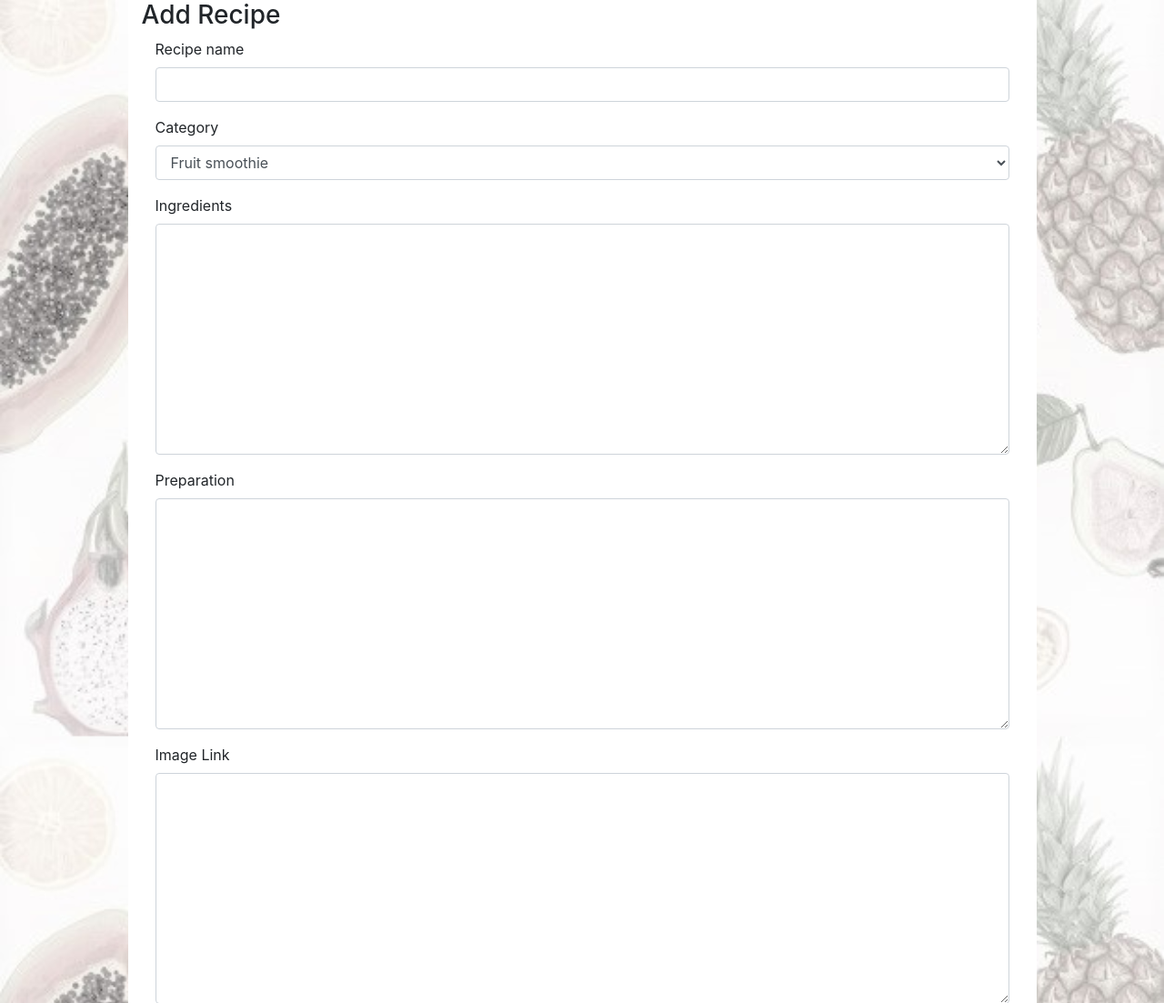
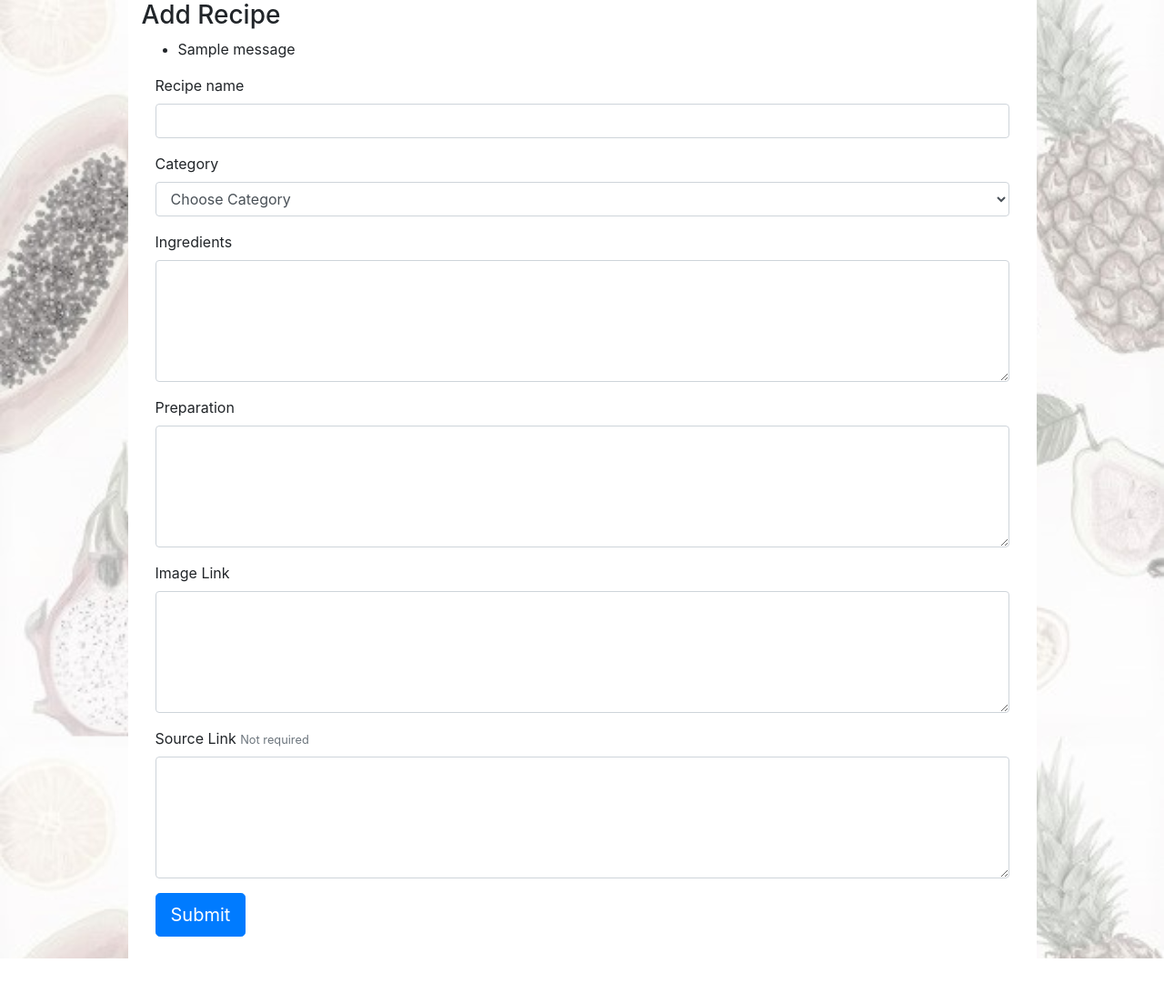
Before and after one commit to AnnaDK/Cook-Book, a Flask app: page /add_recipes in a window 1280 px wide. Shown: the part 86-1189 px from the top of the page at 91% size. After the commit the page ends 1140 px from the top, so only its background shows below. Run offline with Flask 2, Linux system fonts and the light colour scheme; one stand-in notice (Sample message) is shown; a database or web service that is not in the repository returns one stand-in record (values such as "Sample title"); some libraries are stand-ins or nearby versions.

Commit message:
imported flash for displaying messages.added an 'if' statement in app.route'insert_recipe' added a get_flashed_messages() im add_recipe.html to show 'Thank yoy! message after user insert a recipe'

```diff
--- a/app.py
+++ b/app.py
@@ -1,13 +1,15 @@
 import os
-from flask import Flask, render_template, redirect, request, url_for
+from flask import Flask, render_template, redirect, request, flash, url_for
 from flask_pymongo import PyMongo
 from bson.objectid import ObjectId
 
 
 app = Flask(__name__)
+app.secret_key = 'key_secret'
+
 
 app.config["MONGO_DBNAME"] = 'cookbook'
-app.config["MONGO_URI"] = 'mongodb+srv://root:r00tUser@myfirstcluster-u1lvc.mongodb.net/cookbook?retryWrites=true&w=majorit'
+app.config["MONGO_URI"] = 'mongodb+srv://root:r00tUser@myfirstcluster-u1lvc.mongodb.net/cookbook?retryWrites=true&w=majority'
 
 mongo = PyMongo(app)
 
@@ -30,18 +32,26 @@ def add_recipes():
 
 @app.route('/insert_recipe', methods=['POST'])
 def insert_recipe():
-    recipes = mongo.db.recipes
-    recipes.insert_one(request.form.to_dict())
-    return redirect(url_for('get_recipes'))
+    """Creating a recipe and adding it into recipe collection"""
+
+    if request.method == "POST":
+        recipes = mongo.db.recipes
+        recipes.insert_one(request.form.to_dict())
+
+        flash("Thank you for adding a recipe!")
+
+        return render_template("add_recipe.html", categories=mongo.db.categories.find())
 
 
 @app.route('/edit_recipe')
 def edit_recipe():
+    """Allow users to edit recipes"""
     return render_template("edit_recipe.html", categories=mongo.db.categories.find())
 
 
 @app.route('/delete_recipe')
 def delete_recipe():
+    """Allow users to delete recipes"""
     return render_template("delete_recipe.html", categories=mongo.db.categories.find())
 
 
--- a/templates/add_recipe.html
+++ b/templates/add_recipe.html
@@ -3,43 +3,53 @@
 <h3>Add Recipe</h3>
 <div class="row">
 <div class="col-12">
+{% with messages = get_flashed_messages() %}
+{% if messages %}
+<ul class="messages">
+{% for message in messages %}
+<li>{{ message }}</li>
+{% endfor %}
+</ul>
+{% endif %}
+{% endwith %}
   <form action="{{ url_for('insert_recipe') }}" method="POST" class="col-12">
  <div class="form-group">
     <label for="recipe_name">Recipe name</label>
     <input type="text" class="form-control" id="recipe_name"
-          name="recipe_name"  maxlength="30" required>
+          name="recipe_name"  maxlength="100" required>
   </div>
 
   <div class="form-group ">
-    <label for="category_name">Category</label>
-    <select class="form-control" id="category_name" name="category_name"  required>
+    <label for="category">Category</label>
+    <select class="form-control" id="category" name="category_name"  required>
+      <option value="" disabled selected>Choose Category</option>
+     {% for cat in categories %}
+      <option value="{{cat.category_name}}">{{cat.category_name}}</option>
+     {% endfor %}
 
-      <option>Fruit smoothie</option>
-      <option>Green smoothie</option>
-      <option>Protein smoothie</option>
       </select>
   </div>
   <div class="form-group">
     <label for="ingredients">Ingredients</label>
     <textarea class="form-control" id="ingredients"
-          name="ingredients"  rows="10"   required></textarea>
+          name="ingredients"  rows="5"   required></textarea>
   </div>
   <div class="form-group">
     <label for="instruction">Preparation</label>
     <textarea class="form-control" id="instruction"
-          name="instruction"  rows="10" required></textarea>
+          name="instruction"  rows="5" required></textarea>
   </div>
   <div class="form-group">
     <label for="recipe_image">Image Link</label>
     <textarea class="form-control"  id="recipe_image"
-          name="recipe_image" rows="10" required></textarea>
+          name="recipe_image" rows="5" required></textarea>
   </div>
   <div class="form-group">
     <label for="source">Source Link </label> <small id="passwordHelpInline" class="text-muted">
       Not required
     </small>
     <textarea class="form-control" id="source"
-          name="source"  rows="10" ></textarea>
+          name="source"  rows="5" ></textarea>
   </div>
   <div>
   <button type="submit" value="Submit" class="btn btn-primary btn-lg mb-4">Submit</button>
--- a/templates/edit_recipe.html
+++ b/templates/edit_recipe.html
@@ -1,6 +1,6 @@
 {% extends 'base.html' %} {% block content %}
 <div class="container add_recipe_container">
-<h3>Add Recipe</h3>
+<h3>Edit Recipe</h3>
 <div class="row">
 <div class="col-12">
   <form action="{{ url_for('insert_recipe') }}" method="POST" class="col-12">
```
